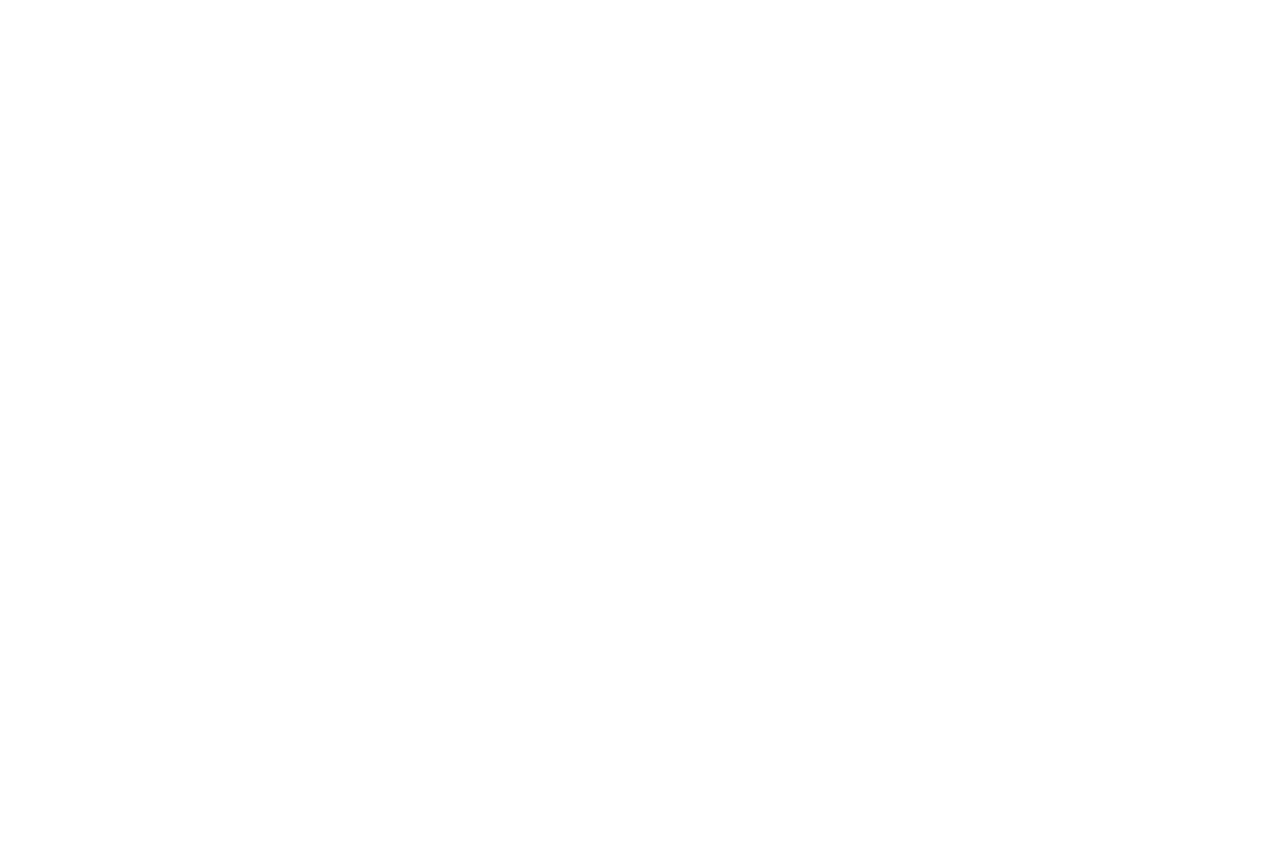
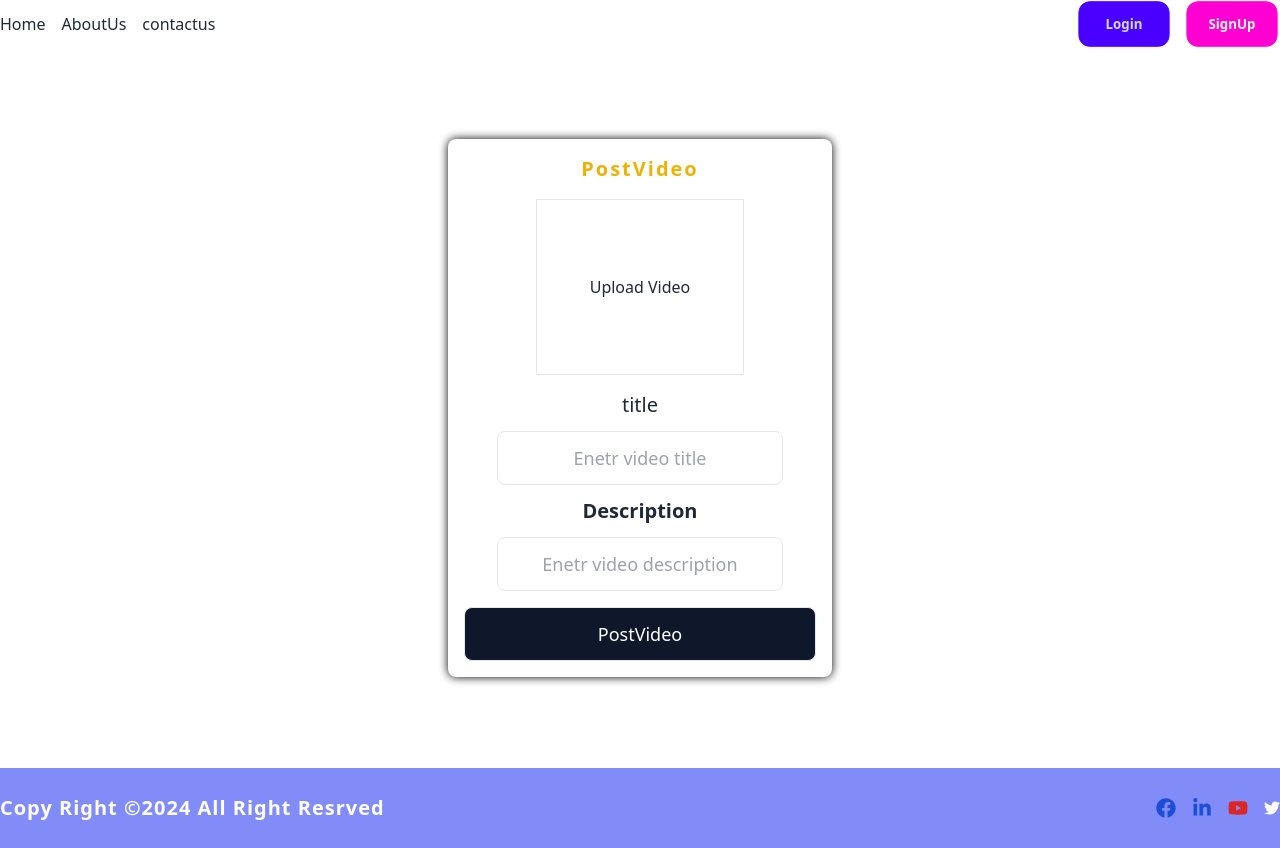
Before and after one commit to aman8115/ImagStoreFrontend, a React (Vite) app in the folder image_store/: page /postvideo in a window 1280 px wide. Before the commit this address had no page. Before the commit the page ends 800 px from the top, so only its background shows below. Built offline with nearby package versions, Linux system fonts and the light colour scheme.

Commit message:
added videopost page

```diff
--- a/image_store/src/App.jsx
+++ b/image_store/src/App.jsx
@@ -13,6 +13,7 @@
 import VideoDescription from './media/Videodescription'
 import InteractionPost from './media/interaction'
 import PostImage from './media/PostImage'
+import PostVideo from './media/postVideo'
 
 
 function App() {
@@ -30,6 +31,7 @@
      <Route path='/video/description' element ={<VideoDescription/>}></Route>
      <Route path='/interactionwithpost' element ={<InteractionPost/>}></Route>
      <Route path='/postimage' element ={<PostImage/>}></Route>
+     <Route path='/postvideo' element ={<PostVideo/>}></Route>
 
 
    </Routes>
--- a/image_store/src/Helper/axiosInstance.js
+++ b/image_store/src/Helper/axiosInstance.js
@@ -1,5 +1,5 @@
 import axios  from 'axios'
-const BASE_URL = 'http://localhost:60921'
+const BASE_URL = 'http://localhost:60923'
 const axiosInstance = axios.create()
 axiosInstance.defaults.baseURL = BASE_URL;
 axiosInstance.defaults.withCredentials = true;
--- a/image_store/src/Slice/postSlice.js
+++ b/image_store/src/Slice/postSlice.js
@@ -26,7 +26,7 @@
 })
 export const postVideo = createAsyncThunk('/post/video',async(data)=>{
     try{
-         const res = axiosInstance.post('/mediea/postvideo')
+         const res = axiosInstance.post('/mediea/postvideo',data)
          toast.promise(res,{
             loading:' Wait video post in  progress....',
             success:(data)=>{
--- a/image_store/src/media/PostImage.jsx
+++ b/image_store/src/media/PostImage.jsx
@@ -48,7 +48,7 @@
     formDate.append('description',imageData.description)
     formDate.append('Post',imageData?.Post)
     const res =  await dispatch(postImage(formDate))
-    if(res?.payload?.success) navigate('/')
+    if(res?.payload?.success) navigate('/getimage')
       SetimageData({
      nameOfimage:'',
      description:'',
--- a/image_store/src/media/Videodescription.jsx
+++ b/image_store/src/media/Videodescription.jsx
@@ -1,7 +1,8 @@
-import { useLocation, useNavigate } from "react-router-dom"
+import { Link, useLocation, useNavigate } from "react-router-dom"
 import Home from "../Layout/Layout"
 import { useDispatch } from "react-redux"
 import { deleteVideo } from "../Slice/postSlice"
+import {AiOutlineArrowLeft} from 'react-icons/ai'
 
 function VideoDescription(){
     const{state } = useLocation()
@@ -37,6 +38,9 @@
 
                     onClick={()=>Deletevideo(state?._id)}
                     className="text-center text-xl tracking-wider font-semibold p-2 rounded-xl hover:rounded-none border w-full bg-orange-300 text-black transition-all ease-in-out duartion-300 hover:bg-gray-200 "> Remove Video </button>
+                    <Link to='/getvideo'  className="text-2xl font-semibold text-green-600" title="click to videos"> <AiOutlineArrowLeft/></Link>
+
+
 
                 </div>
 
--- a/image_store/src/media/imagedescription.jsx
+++ b/image_store/src/media/imagedescription.jsx
@@ -1,7 +1,8 @@
 import { useDispatch, useSelector } from "react-redux";
-import { useLocation, useNavigate } from "react-router-dom";
+import { Link, useLocation, useNavigate } from "react-router-dom";
 import Home from "../Layout/Layout";
 import { deleteImage } from "../Slice/postSlice";
+import{ AiOutlineArrowLeft} from 'react-icons/ai'
 
 function ImageDescription(){
     const{ state} = useLocation()
@@ -34,6 +35,7 @@
                    <button
                    onClick={()=>DeleteImage(state?._id)}
                    className="p-3 rounded-lg hover:rounded-none border w-full transition-all ease-in-out duration-300 bg-zinc-900 text-lg text-center text-red-400 hover:text-amber-500"> Remove your image </button>
+                   <Link to='/getimage' className="text-2xl text-green-500 font-semibold"> <AiOutlineArrowLeft/></Link>
 
 
 
--- /dev/null
+++ b/image_store/src/media/postVideo.jsx
@@ -0,0 +1,138 @@
+import { useState } from "react";
+import toast from "react-hot-toast";
+import { useDispatch } from "react-redux";
+import { useNavigate } from "react-router-dom";
+import { postVideo } from "../Slice/postSlice";
+import Home from "../Layout/Layout";
+
+function PostVideo(){
+    const dispatch  = useDispatch()
+    const navigate = useNavigate()
+    const[previewVideo,SetprviewVideo] = useState('')
+    const[videoData,SetvideoData] = useState({
+        title:"",
+        description:"",
+        video:""
+    })
+ function handelVideoInput(event){
+    const{value,name} = event.target;
+    SetvideoData({
+        ...videoData,
+        [name]:value
+    })
+
+ }
+ function handeluploadVideo(event){
+    const uploadVideo = event.target.files[0]
+    if(uploadVideo){
+        SetvideoData({
+         ...videoData,
+         video:uploadVideo
+        })
+    }
+    const filereader =new  FileReader()
+    filereader.readAsDataURL(uploadVideo)
+    filereader.addEventListener('load',function(){
+        SetprviewVideo(this.result)
+    })
+
+ }
+ async  function videoPost(event){
+    event.preventDefault()
+    if(!videoData.title||!videoData.description||!videoData.video){
+        toast.error(" All field is required")
+        return
+    }
+    const formData = new FormData()
+    formData.append('title',videoData.title)
+    formData.append('description',videoData.description)
+    formData.append('video',videoData.video)
+
+
+        const res =  await dispatch(postVideo(formData) )
+        console.log(res)
+              if(res?.payload?.success) navigate('/getvideo')
+                SetvideoData({
+
+                    title:'',
+                    description:'',
+                    video:''
+            })
+            SetprviewVideo('')
+
+
+
+ }
+
+ return(
+    <Home>
+        <div className="min-h-[90vh] flex flex-col items-center justify-center ">
+            <form noValidate
+            onSubmit={videoPost}
+            className="w-96 flex flex-col items-center justify-center gap-4 p-4 rounded-lg shadow-[0_0_10px_black]"
+            >
+                <h1 className="text-xl text-yellow-500 tracking-widest font-semibold">PostVideo</h1>
+                <label htmlFor="uploads_video">
+
+                    {
+
+                    previewVideo?(<video
+                        controls
+                        muted
+                        disablePictureInPicture
+                        controlsList="nodownload"
+                        className=" w-56 h-44 m-auto " src={previewVideo}/>):
+
+
+                    (<div className=" w-52 border h-44 flex flex-col items-center justify-center">
+                        <h1>Upload Video</h1>
+
+                    </div>)}
+
+                </label>
+                <input
+                type="file"
+                name="uploads_video"
+                id="uploads_video"
+                accept="video/mp4,video/x-m4v,video/*"
+                className="hidden"
+                onChange={handeluploadVideo}
+
+                />
+
+                <div className="flex flex-col
+                 items-center justify-center gap-3 ">
+                    <label htmlFor="title" className="text-xl fonst-semibold">title</label>
+                    <input
+                    placeholder="Enetr video title"
+                    type="text"
+                    name="title"
+                    id="title"
+                    className="p-3 border bg-transparent rounded-lg hover:rounded-none w-full text-center text-lg"
+                    onChange={handelVideoInput}
+                    value={videoData.title}
+                    />
+                    <label className = "text-xl font-semibold" htmlFor="description">Description</label>
+                    <input
+                    type="text"
+                    name="description"
+                    id="description"
+                    className="border bg-transparent rounded-lg p-3 w-full hover:rounded-none text-center text-lg"
+                    placeholder="Enetr video description"
+                    onChange={handelVideoInput}
+                    value={videoData.description}
+                    />
+
+                </div>
+                <button
+                type="submit"
+                className="p-3 rounded-lg border bg-slate-900 text-white w-full text-lg hover:bg-slate-800 hover:rounded-none transition-all ease-in-out duartion-300"
+                >PostVideo</button>
+            </form>
+
+        </div>
+    </Home>
+ )
+
+}
+export default PostVideo;
```
